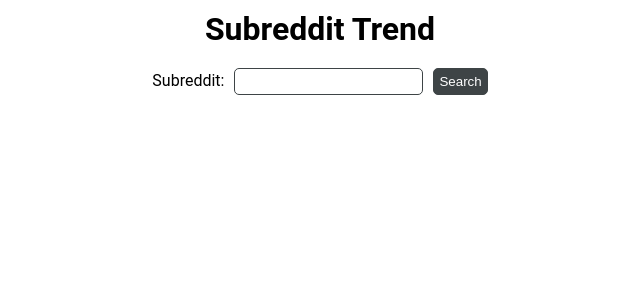
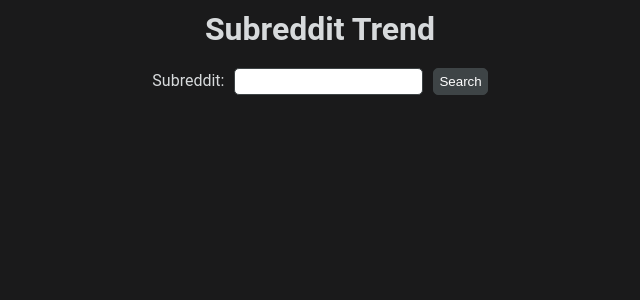
Before and after one commit to sametkayik/subreddit-trend, a React (Vite) app: page / in a window 1280 px wide. Shown: the top 300 px of the page, without its empty margins (320-960 px from the left). Built offline with nearby package versions, Linux system fonts and the light colour scheme.

Commit message:
Change background and text color

```diff
--- a/src/App.css
+++ b/src/App.css
@@ -1,7 +1,7 @@
 body {
   font-family: "Roboto", sans-serif;
-  background-color: #fff;
-  color: #000;
+  background-color: #1a1a1b;
+  color: #d7dadc;
 }
 
 form {
@@ -38,7 +38,7 @@ h1 {
 
 .post-link {
   text-decoration: none;
-  color: #000;
+  color: #d7dadc;
   margin: 0px;
   font-weight: bold;
 }
```
